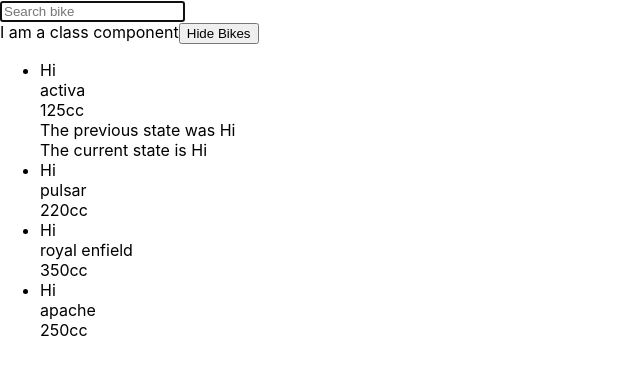
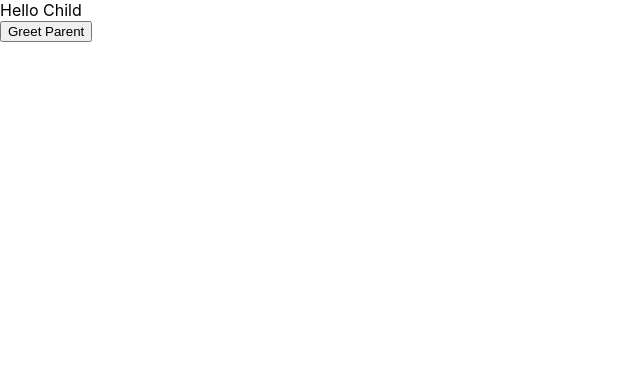
Before and after one commit to shiv2411/classcomponentsReact, a React (Create React App) app: page / in a window 1280 px wide. Shown: the top 374 px of the page, without its empty margins (0-640 px from the left). Built offline with nearby package versions, Linux system fonts and the light colour scheme.

Commit message:
methods as props

```diff
--- a/src/App.js
+++ b/src/App.js
@@ -1,13 +1,15 @@
 import {React, Component} from 'react';
 //import Bikes from './Bikes';
 import BikeFinder from './BikeFinder';
+import ParentComponent from './ParentComponent';
 
 class App extends Component {
 
   render() {
     return (
     <>
-    <BikeFinder/>
+   {/*  <BikeFinder/>  */}
+     <ParentComponent/>
     </>
     )
   }
--- /dev/null
+++ b/src/ChildComponent.js
@@ -0,0 +1,22 @@
+import React, { Component } from 'react'
+
+export class ChildComponent extends Component {
+    constructor(props) {
+    super(props);
+    this.state = {
+        name: 'hello parent'
+    }
+    }
+
+  render() {
+      const {onGreet} = this.props;
+      const greet = () => {
+         onGreet(this.state.name);
+      }
+    return (
+          <button onClick={greet}>Greet Parent</button>
+    )
+  }
+}
+
+export default ChildComponent
--- /dev/null
+++ b/src/ParentComponent.js
@@ -0,0 +1,24 @@
+import React, { Component } from 'react'
+import ChildComponent from './ChildComponent';
+
+export class ParentComponent extends Component {
+   constructor() {
+    super();
+    this.state = {
+        message : 'Hello Child'
+    }
+   }
+  render() {
+      const onGreet = (msg) => {
+          console.log(msg);
+      }
+    return (
+        <>
+      <div>{this.state.message}</div>
+      <ChildComponent onGreet = {onGreet}/>
+</>
+    )
+  }
+}
+
+export default ParentComponent
```
